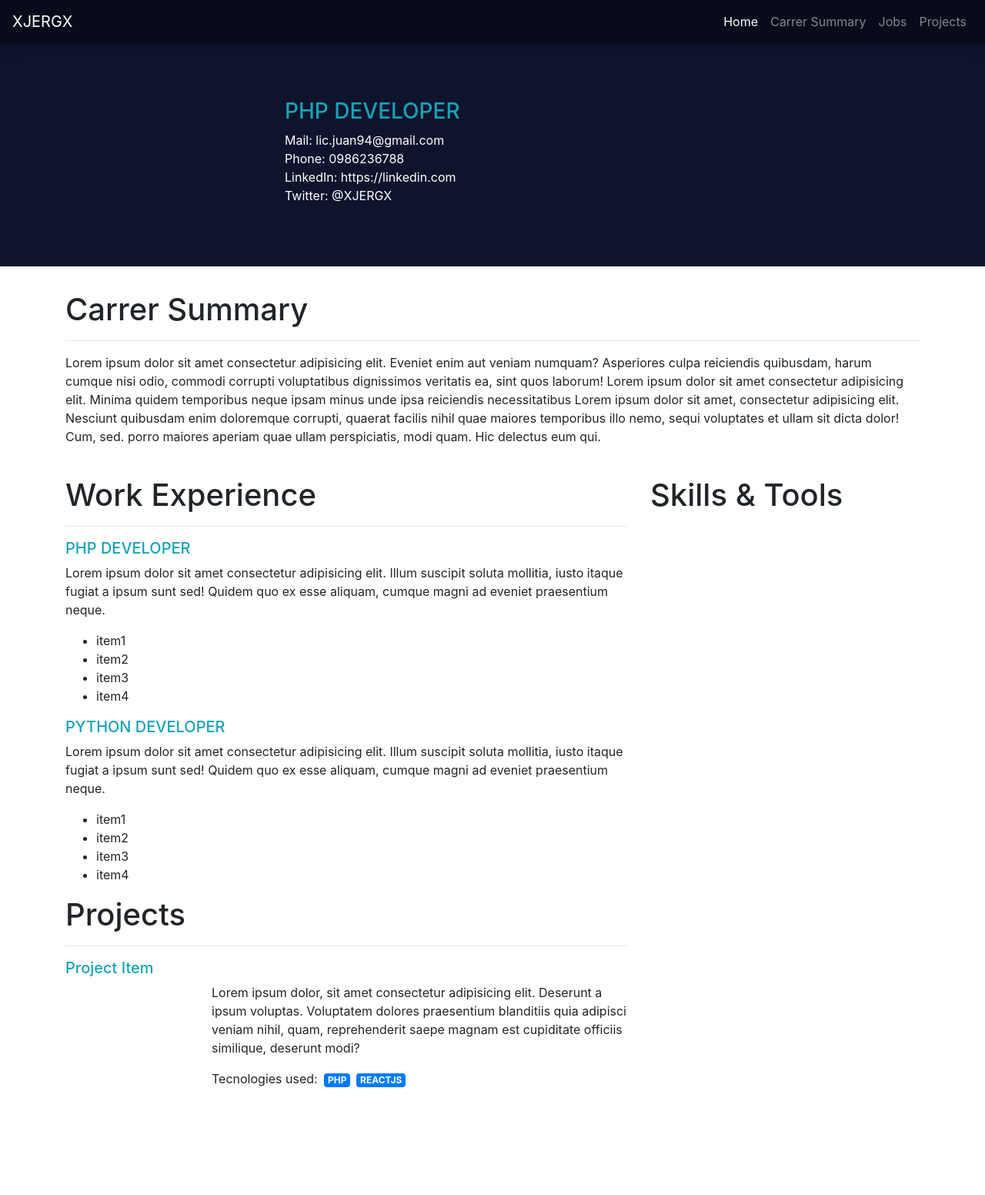
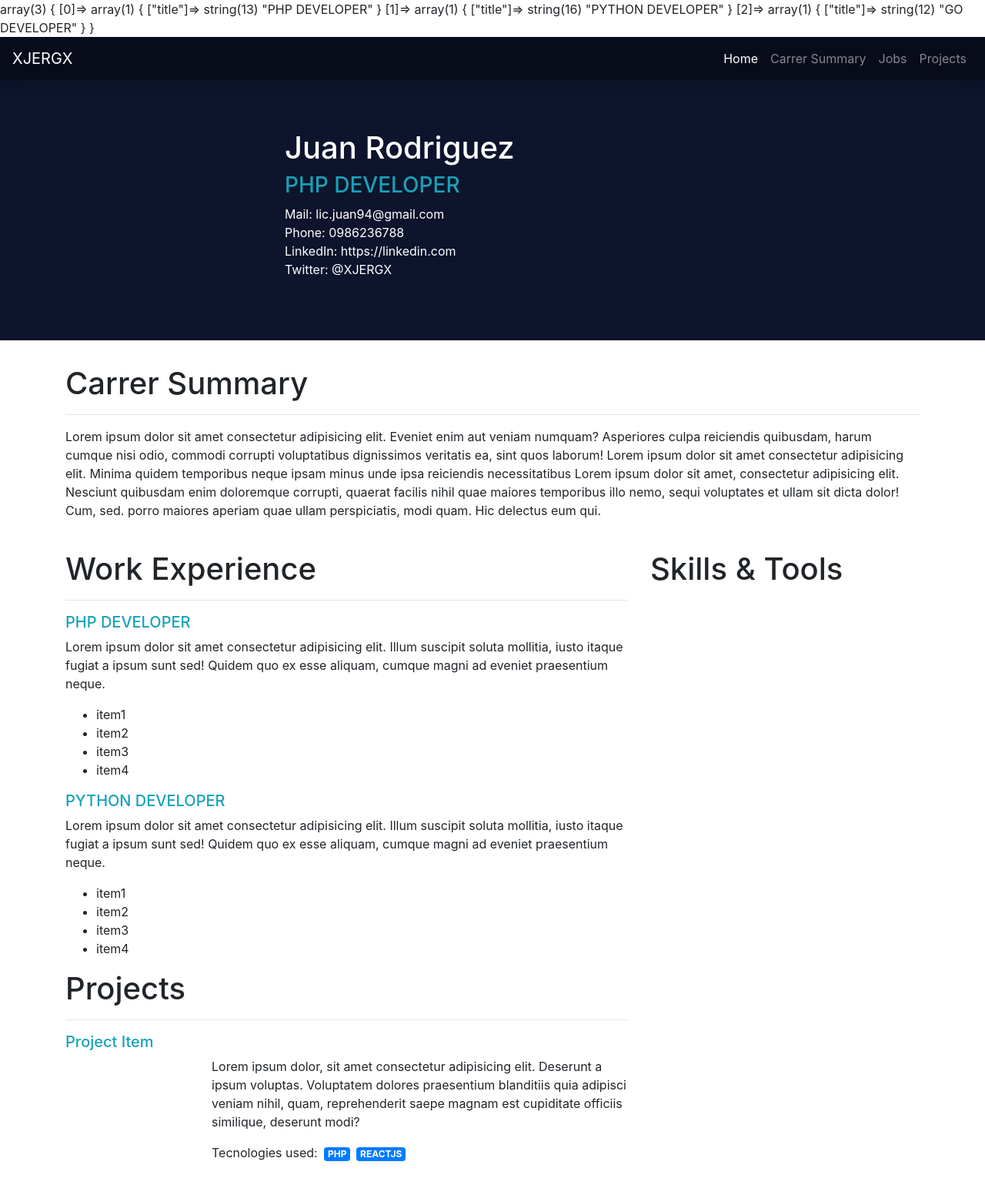
Before and after one commit to LicJuan/portfoliocomposer, a PHP site: page / in a window 1280 px wide. Shown: the whole page at 77% size. Before the commit the page ends 1412 px from the top, so only its background shows below. Run offline with PHP 8.4, Linux system fonts and the light colour scheme; data that the repository does not hold is empty; some libraries are stand-ins or nearby versions.

Commit message:
Declaracion de PHP

```diff
--- a/index.php
+++ b/index.php
@@ -1,3 +1,18 @@
+<?php
+$name = "Juan Rodriguez";
+$jobs = [
+    [
+        'title' => 'PHP DEVELOPER'
+    ],
+    [
+        'title' => 'PYTHON DEVELOPER'
+    ],
+    [
+        'title' => 'GO DEVELOPER'
+    ]
+];
+var_dump($jobs);
+?>
 <!doctype html>
 <html lang="en">
 
```
